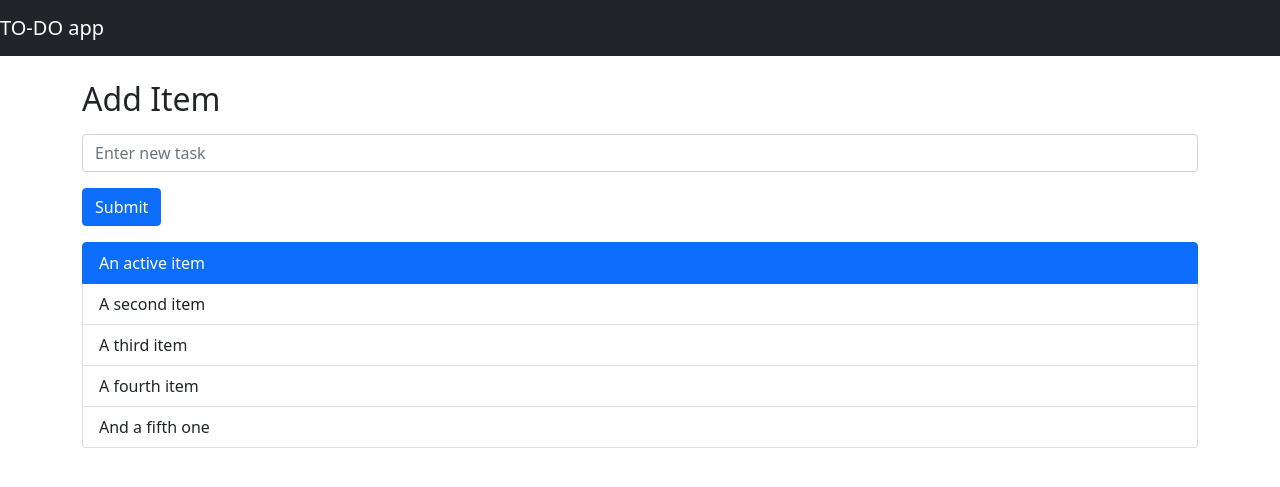
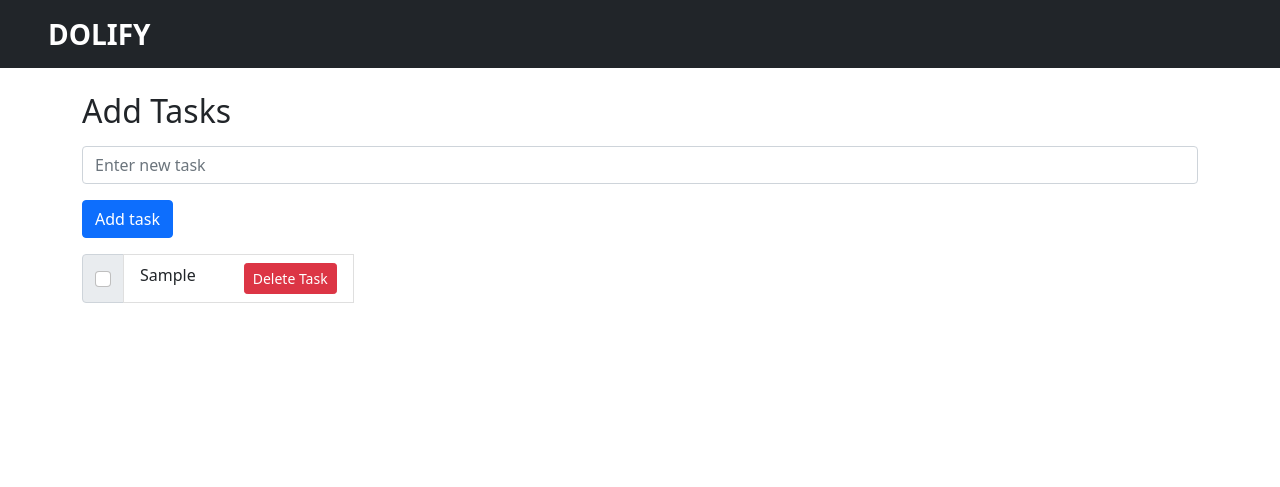
Before and after one commit to JerryAgbesi/Django_Todo, a Django app: page / in a window 1280 px wide. Shown: the top 487 px of the page. Run offline with Django 3.2, Linux system fonts and the light colour scheme; tables that the repository leaves empty hold one stand-in row (values such as "Sample post").

Commit message:
completed backend implementation

```diff
--- a/Project_Todo/Project_Todo/urls.py
+++ b/Project_Todo/Project_Todo/urls.py
@@ -18,5 +18,6 @@ from django.urls import path,include
 
 urlpatterns = [
     path('admin/', admin.site.urls),
-    path('',include('Todo.urls'))
+    path('',include('Todo.urls')),
+    # path('',include('Todo.urls'))
 ]
--- a/Project_Todo/Todo/templates/Todo/base.html
+++ b/Project_Todo/Todo/templates/Todo/base.html
@@ -10,26 +10,45 @@
 </head>
 <body>
       <nav class="navbar navbar-dark bg-dark">
-        <a class="navbar-brand" href="#">  TO-DO app</a>
+        <a class="navbar-brand ms-5 fw-bold fs-3" href="#"> DOLIFY</a>
       </nav>
-      <div class= 'container mt-4'>
+      <div class= 'container-sm mt-4'>
         {%block content%}
-        <h2>Add Item</h2>
+        <h2>Add Tasks</h2>
         <p></p>
-        <input type="text"  class="form-control" placeholder="Enter new task">
-        <p></p>
-        <button type="submit" class="btn btn-primary">Submit</button>
+        <form action= 'add/' method= 'post'>
+             {%csrf_token%}
+            <input type="text"  class="form-control" name ='content' placeholder="Enter new task">
+            <p></p>
+            <button type="submit" class="btn btn-primary">Add task</button>
+        </form>
         {%endblock content%}
         <p></p>
         <div class= 'row'>
             <div class= 'col'>
                 <ul class="list-group">
-                    <li class="list-group-item active" aria-current="true">An active item</li>
-                    <li class="list-group-item">A second item</li>
-                    <li class="list-group-item">A third item</li>
-                    <li class="list-group-item">A fourth item</li>
-                    <li class="list-group-item">And a fifth one</li>
+                    {%for todo_item in todo_items%}
+                    <div class="input-group mb-3">
+                        <div class="input-group-text">
+                          <input class="form-check-input mt-0" type="checkbox" value="" aria-label="Checkbox for following text input">
+                        </div>
+                        <li class="list-group-item" >
+
+                            {{todo_item.task}}
+                           <div class="float-end">
+                           <form action="delete_task/{{todo_item.id}}/" method="post">
+                               {%csrf_token%}
+                               <button type="submit" class="btn btn-sm btn-primary btn-danger ms-5 ">Delete Task</button>
+                            </form>
+                            </div>
+                        </li>
+                    </div>
+
+
+
+                    {%endfor%}
                   </ul>
+
             </div>
         </div>
       </div>
--- a/Project_Todo/Todo/urls.py
+++ b/Project_Todo/Todo/urls.py
@@ -3,5 +3,7 @@ from . import views
 
 
 urlpatterns = [
-    path('',views.home,name='Home')
+    path('',views.home,name='Home'),
+    path('add/',views.add_todo,name='add_task'),
+    path('delete_task/<int:todo_id>/',views.delete_todo,name='delete_task')
 ]
--- a/Project_Todo/Todo/views.py
+++ b/Project_Todo/Todo/views.py
@@ -1,6 +1,24 @@
-from django.shortcuts import render
-from django.http import HttpResponse
+from django.shortcuts import redirect, render
+from django.http import HttpResponseRedirect
+from django.utils import timezone
+from Todo.models import Todo
 
 # Create your views here.
 def home(request):
-    return(render(request,'Todo/base.html'))
+
+    tasks = Todo.objects.all().order_by('-date_added')
+
+
+    return(render(request,'Todo/base.html',{'todo_items':tasks}))
+
+def add_todo(request):
+    current_date = timezone.now()
+    content = request.POST['content']
+
+    Todo.objects.create(date_added = current_date, task= content )
+
+    return HttpResponseRedirect('/')
+
+def delete_todo(request,todo_id):
+    Todo.objects.get(id=todo_id).delete()
+    return HttpResponseRedirect('/')
```
